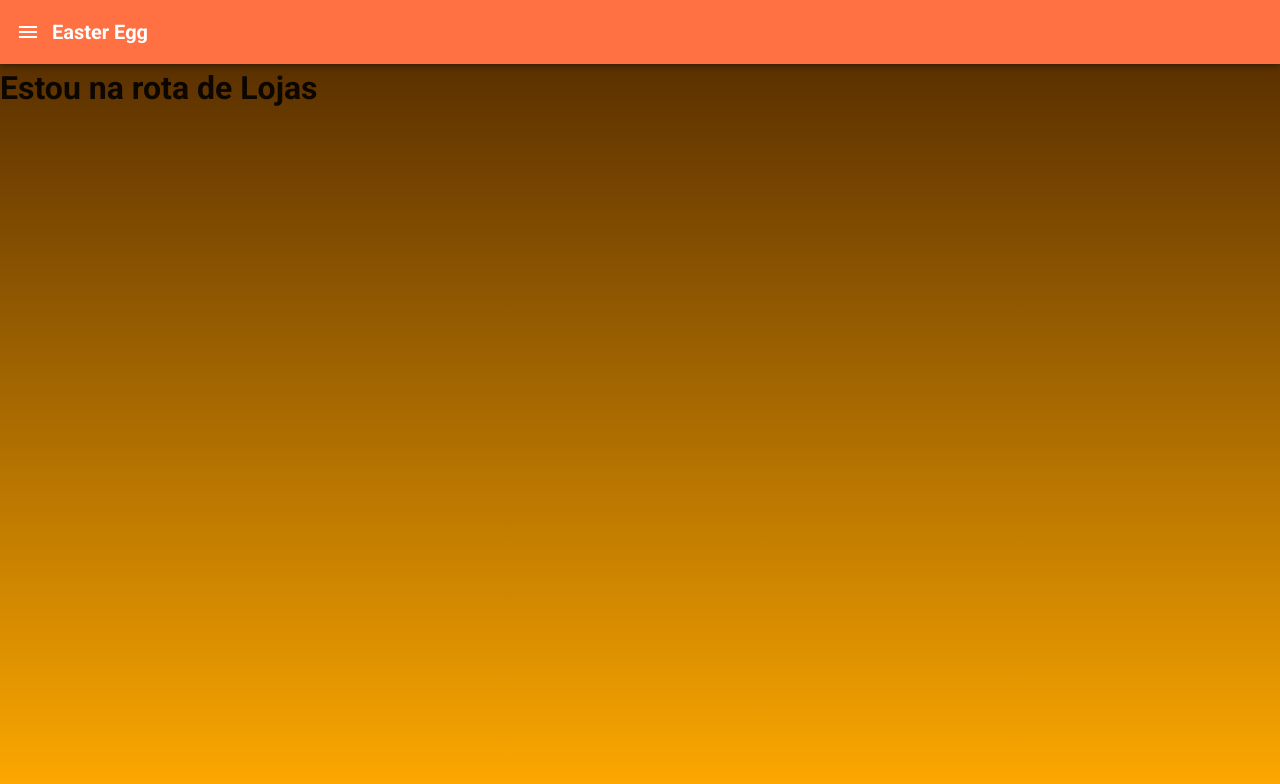
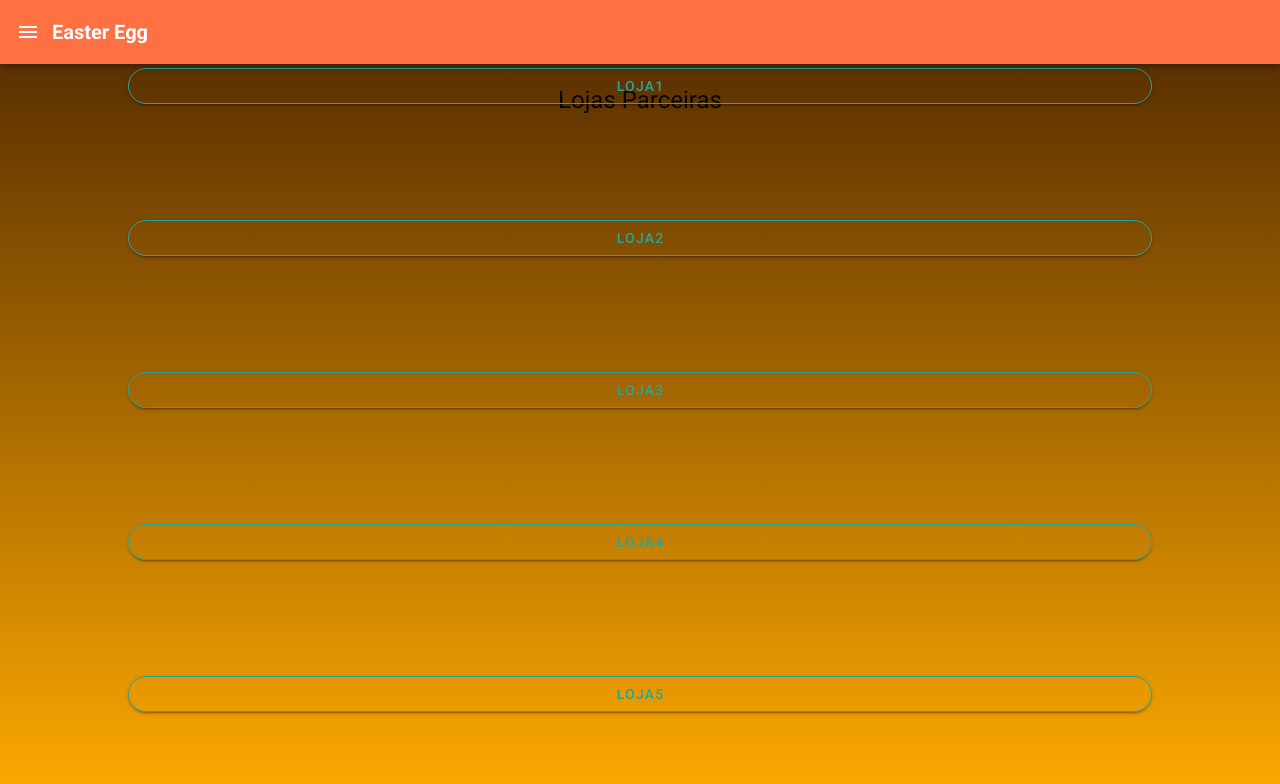
Before and after one commit to brunacamposxx/easter-egg-app, a Vue app: page /lojas in a window 1280 px wide. Shown: the top 784 px of the page. Built offline with nearby package versions, Linux system fonts and the light colour scheme.

Commit message:
Botões da página lojas

```diff
--- a/src/views/LojasView.vue
+++ b/src/views/LojasView.vue
@@ -1,16 +1,78 @@
 <template>
-  <h1>Estou na rota de Lojas</h1>
+  <div classe="LojasView">
+    <h1 class="text-h5 text-center mb-3 mt-5">Lojas Parceiras</h1>
+    <div class="botoes-loja d-flex flex-column justify-center align-center container">
+      <v-btn class="botoes"
+        @click="delay"
+        color="teal lighten-1"
+        elevation="2"
+        medium
+        outlined
+        rounded
+      >
+        loja1</v-btn
+      >
+      <v-btn class="botoes"
+        @click="delay"
+        color="teal lighten-1"
+        elevation="2"
+        medium
+        outlined
+        rounded
+      >
+        loja2</v-btn
+      >
+      <v-btn class="botoes"
+        @click="delay"
+        color="teal lighten-1"
+        elevation="2"
+        medium
+        outlined
+        rounded
+      >
+        loja3</v-btn
+      >
+      <v-btn class="botoes"
+        @click="delay"
+        color="teal lighten-1"
+        elevation="2"
+        medium
+        outlined
+        rounded
+      >
+        loja4</v-btn
+      >
+      <v-btn class="botoes"
+        @click="delay"
+        color="teal lighten-1"
+        elevation="2"
+        medium
+        outlined
+        rounded
+      >
+        loja5</v-btn
+      >
+    </div>
+  </div>
 </template>
 
 <script>
 
-export default {
-  name: 'LojasView',
-	// components: {
-	// 	LojasView,
-	// }
-};
 </script>
 
 <style scope>
+	.botoes {
+		width: 80vw;
+		margin-bottom: 10%;
+
+	}
+	.container {
+width: 100vw;
+height: 80vh;
+display: flex;
+flex-direction: row;
+justify-content: center;
+align-items: center;
+}
+
 </style>
```
